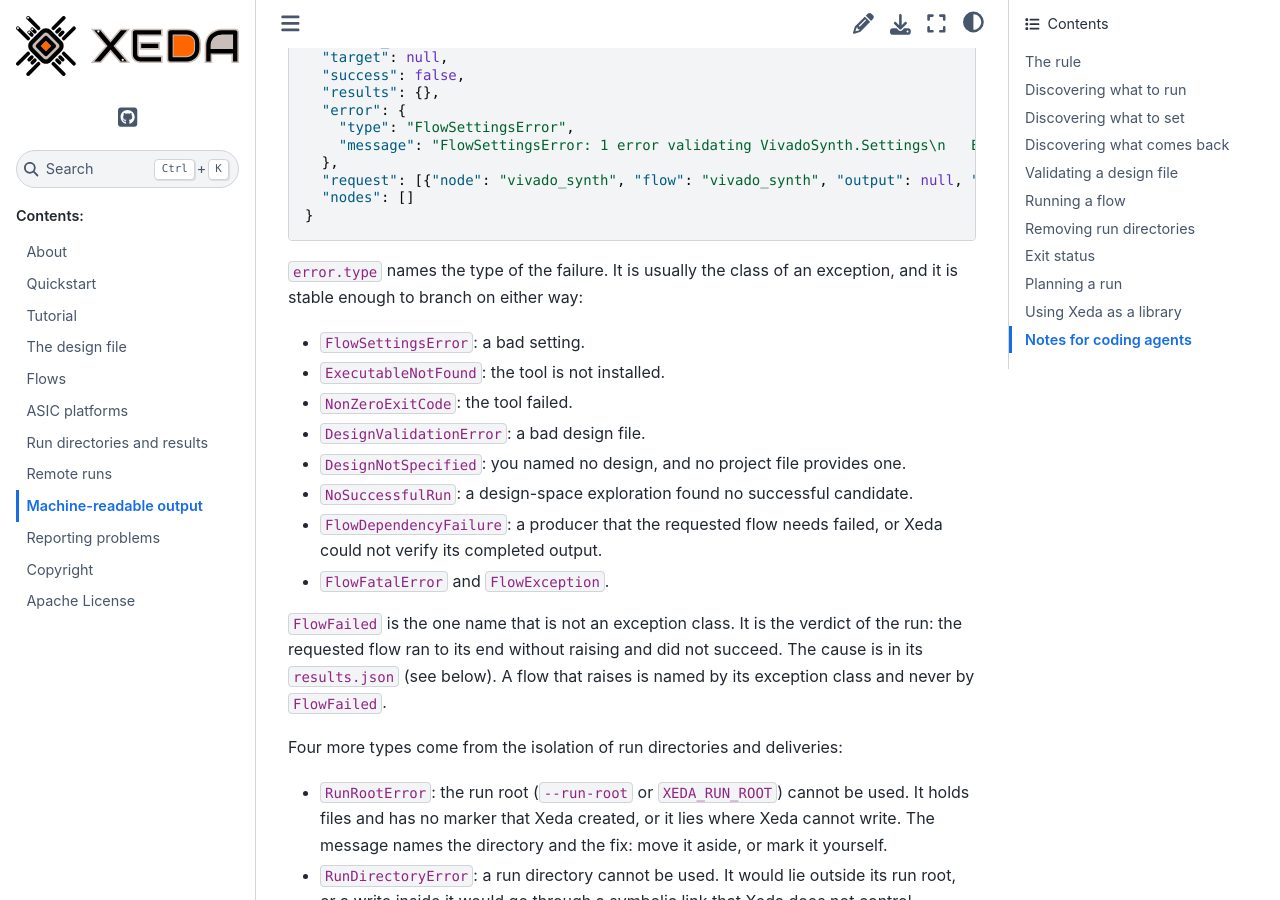
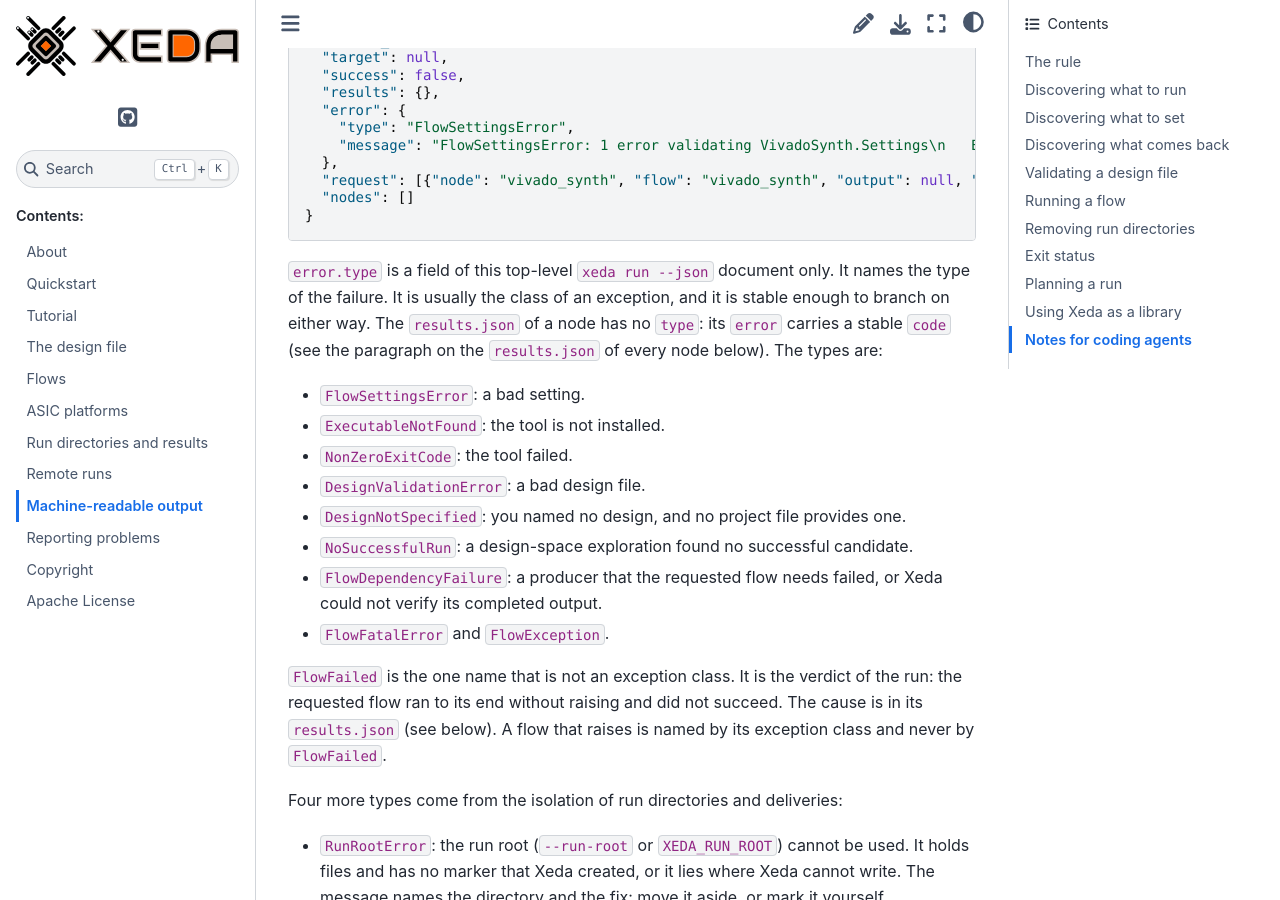
Before and after one commit to XedaHQ/xeda, a Sphinx documentation site: the page built from docs/machine-readable.rst, in a window 1280 px wide and 900 px high, scrolled down 10082 px. Built offline with Sphinx 7.4.7 and the Sphinx Book theme 1.1.4, drawn with Linux system fonts in a browser that asks for light colours.

Commit message:
Say that error.type belongs to the run document, not to results.json

```diff
--- a/docs/machine-readable.rst
+++ b/docs/machine-readable.rst
@@ -435,8 +435,10 @@ an unknown setting:
       "nodes": []
     }
 
-``error.type`` names the type of the failure. It is usually the class of an exception, and it is
-stable enough to branch on either way:
+``error.type`` is a field of this top-level ``xeda run --json`` document only. It names the type of
+the failure. It is usually the class of an exception, and it is stable enough to branch on either
+way. The ``results.json`` of a node has no ``type``: its ``error`` carries a stable ``code`` (see
+the paragraph on the ``results.json`` of every node below). The types are:
 
 - ``FlowSettingsError``: a bad setting.
 - ``ExecutableNotFound``: the tool is not installed.
```
